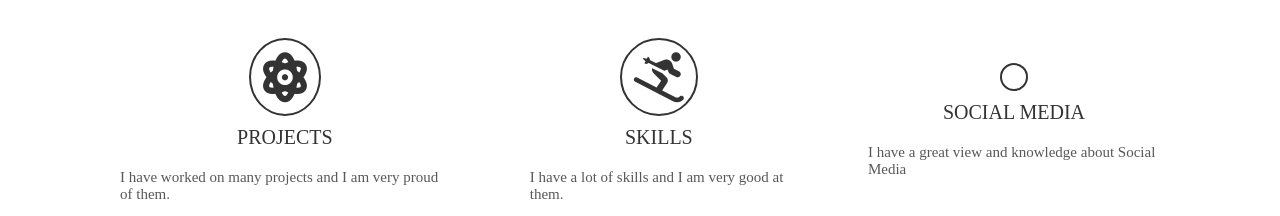
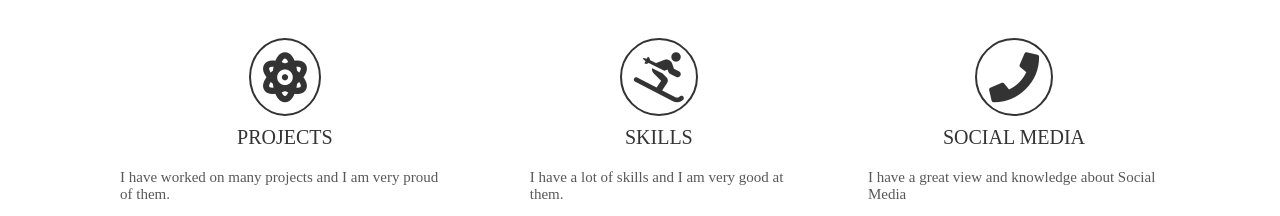
Before and after one commit to kaiinsum/intro, a plain HTML site: page index.html in a window 1280 px wide. Shown: the part 610-826 px from the top of the page. Drawn offline with Linux system fonts and the light colour scheme.

Commit message:
Update index.html

```diff
--- a/index.html
+++ b/index.html
@@ -220,7 +220,7 @@
         <p class="work-text">I have a lot of skills and I am very good at them.</p>
       </div>
       <div class="work">
-        <i class="fas fa-smartphone"></i>
+        <i class="fas fa-phone"></i>
         <p class="work-heading">Social Media</p>
         <p class="work-text">I have a great view and knowledge about Social Media</p>
       </div>
```
